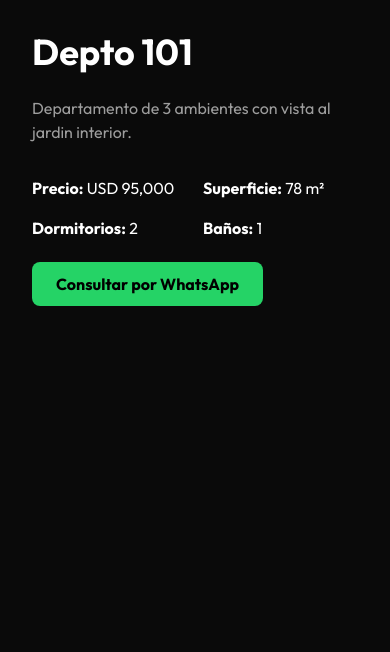
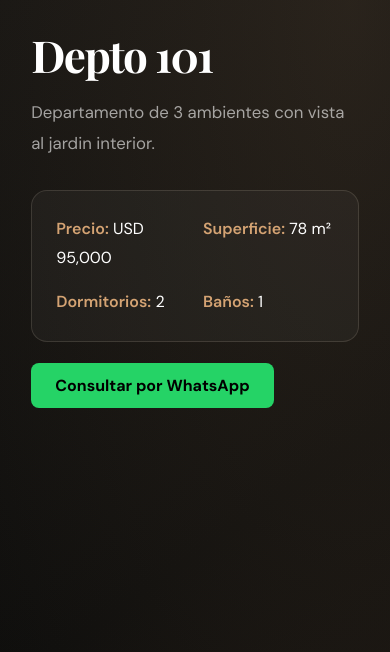
Before and after one commit to yisus-98q/torre-aurora, a Next.js app: page /departamento/101 in a window 390 px wide. Shown: the top 652 px of the page. Built offline with nearby package versions, Linux system fonts and the light colour scheme.

Commit message:
Add responsive premium styling

```diff
--- a/app/departamento/[id]/page.tsx
+++ b/app/departamento/[id]/page.tsx
@@ -21,7 +21,7 @@ export default function DeptoPage() {
   );
 
   return (
-    <div className="min-h-screen bg-neutral-950 text-white p-8">
+    <div className="dept-detail-page min-h-screen bg-neutral-950 text-white p-8">
       <h1 className="text-4xl font-bold mb-6">Depto {depto.numero}</h1>
       <p className="text-white/60 mb-8">{depto.descripcion}</p>
       <div className="grid grid-cols-2 gap-4">
--- a/app/disponibles/page.tsx
+++ b/app/disponibles/page.tsx
@@ -11,13 +11,13 @@ export default function DisponiblesPage() {
   const deptos = useEdificioStore(s => s.deptosFiltrados)();
 
   return (
-    <main className="min-h-screen bg-neutral-950 text-white p-6 sm:p-12 overflow-auto">
+    <main className="availability-page min-h-screen bg-neutral-950 text-white p-6 sm:p-12 overflow-auto">
       <div className="max-w-6xl mx-auto">
         <Link href="/" className="text-sm text-white/60 hover:text-white">Volver al edificio</Link>
         <h1 className="text-4xl font-bold mt-4">Departamentos disponibles</h1>
         <p className="text-white/50 mt-2">{deptos.length} unidades</p>
 
-        <div className="mt-8 p-4 rounded-2xl bg-white/5 border border-white/10 grid grid-cols-1 sm:grid-cols-4 gap-4">
+        <div className="filter-panel mt-8 p-4 rounded-2xl bg-white/5 border border-white/10 grid grid-cols-1 sm:grid-cols-4 gap-4">
           <label className="flex flex-col gap-1 text-sm">
             <span className="text-white/50">Precio max</span>
             <input type="range" min={50000} max={500000} step={10000} value={filtros.precioMax} onChange={e => setFiltros({ precioMax: Number(e.target.value) })} />
@@ -46,7 +46,7 @@ export default function DisponiblesPage() {
 
         <div className="mt-8 grid grid-cols-1 sm:grid-cols-2 lg:grid-cols-3 gap-6">
           {deptos.map(d => (
-            <Link key={d.id} href={`/departamento/${d.id}`} className="group rounded-2xl overflow-hidden bg-white/5 border border-white/10 hover:border-blue-500/50 transition-colors">
+            <Link key={d.id} href={`/departamento/${d.id}`} className="unit-card group rounded-2xl overflow-hidden bg-white/5 border border-white/10 hover:border-blue-500/50 transition-colors">
               <div className="aspect-video bg-neutral-800 overflow-hidden">
                 {d.fotos[0] && <img src={d.fotos[0].url} alt={d.fotos[0].alt} className="w-full h-full object-cover group-hover:scale-105 transition-transform duration-500" />}
               </div>
--- a/app/globals.css
+++ b/app/globals.css
@@ -1,12 +1,308 @@
-@import url("https://fonts.googleapis.com/css2?family=Outfit:wght@300;400;500;600;700&display=swap");
+@import url("https://fonts.googleapis.com/css2?family=DM+Sans:wght@400;500;600;700&family=Playfair+Display:wght@500;600;700&display=swap");
 @tailwind base;
 @tailwind components;
 @tailwind utilities;
 
-html, body {
+:root {
+  color-scheme: dark;
+  --aurora-ink: #10100f;
+  --aurora-surface: rgba(28, 27, 24, 0.84);
+  --aurora-line: rgba(232, 219, 199, 0.14);
+  --aurora-gold: #d4a373;
+  --aurora-sand: #e8dbc7;
+}
+
+*,
+*::before,
+*::after {
+  box-sizing: border-box;
+}
+
+html,
+body {
+  min-height: 100%;
   margin: 0;
   padding: 0;
-  overflow: hidden;
-  background: #0a0a0f;
-  font-family: "Outfit", sans-serif;
+  background: var(--aurora-ink);
+  font-family: "DM Sans", sans-serif;
 }
+
+body {
+  overflow-x: hidden;
+  color: #f5f2ec;
+  background-image: radial-gradient(ellipse at 50% -20%, rgba(212, 163, 115, 0.1), transparent 55%);
+  -webkit-font-smoothing: antialiased;
+  text-rendering: optimizeLegibility;
+}
+
+h1,
+h2,
+h3 {
+  font-family: "Playfair Display", Georgia, serif;
+  font-weight: 600;
+  letter-spacing: -0.035em;
+}
+
+button,
+input,
+select {
+  font: inherit;
+}
+
+::selection {
+  color: #17120d;
+  background: var(--aurora-gold);
+}
+
+:focus-visible {
+  outline: 2px solid var(--aurora-gold);
+  outline-offset: 3px;
+}
+
+.site-navbar {
+  min-height: 78px;
+  padding-inline: clamp(1.25rem, 5vw, 4.5rem);
+  border-bottom: 1px solid rgba(232, 219, 199, 0.08);
+  background: linear-gradient(180deg, rgba(12, 12, 11, 0.88), rgba(12, 12, 11, 0.24)) !important;
+  backdrop-filter: blur(14px);
+}
+
+.site-navbar > a {
+  text-decoration: none;
+  transition: opacity 180ms ease;
+}
+
+.site-navbar > a:hover {
+  opacity: 0.82;
+}
+
+.site-navbar > a span span {
+  color: var(--aurora-gold) !important;
+}
+
+.site-navbar nav a {
+  position: relative;
+  padding-block: 0.5rem;
+  color: rgba(245, 242, 236, 0.72);
+  letter-spacing: 0.035em;
+  text-decoration: none;
+  transition: color 180ms ease;
+}
+
+.site-navbar nav a:hover {
+  color: var(--aurora-sand);
+}
+
+.site-navbar nav a::after {
+  position: absolute;
+  right: 0;
+  bottom: 0;
+  left: 0;
+  height: 1px;
+  background: var(--aurora-gold);
+  content: "";
+  transform: scaleX(0);
+  transform-origin: left;
+  transition: transform 180ms ease;
+}
+
+.site-navbar nav a:hover::after {
+  transform: scaleX(1);
+}
+
+.hero-copy {
+  top: clamp(6.5rem, 18vh, 10rem);
+  left: clamp(1.5rem, 7vw, 6.5rem);
+  max-width: min(32rem, 82vw);
+}
+
+.hero-copy h1 {
+  font-size: clamp(3.25rem, 7.2vw, 6.25rem);
+  line-height: 0.98;
+  text-wrap: balance;
+}
+
+.hero-copy h1 span {
+  color: var(--aurora-gold) !important;
+}
+
+.hero-copy p {
+  max-width: 25rem;
+  color: rgba(245, 242, 236, 0.68);
+  font-size: clamp(0.9rem, 1.2vw, 1.05rem);
+  line-height: 1.7;
+}
+
+.site-footer {
+  padding: 1.25rem 1rem;
+  border-top: 1px solid rgba(232, 219, 199, 0.08);
+  background: linear-gradient(0deg, rgba(12, 12, 11, 0.72), transparent);
+  color: rgba(232, 219, 199, 0.54) !important;
+  font-size: 0.68rem;
+  letter-spacing: 0.12em;
+  text-transform: uppercase;
+}
+
+.dept-panel {
+  border-color: var(--aurora-line) !important;
+  background: linear-gradient(155deg, rgba(31, 29, 25, 0.97), rgba(15, 15, 14, 0.96)) !important;
+  box-shadow: -24px 0 70px rgba(0, 0, 0, 0.38) !important;
+}
+
+.availability-page {
+  padding-top: clamp(5.5rem, 10vw, 7.5rem);
+  background:
+    radial-gradient(ellipse at 85% 0%, rgba(212, 163, 115, 0.1), transparent 32rem),
+    linear-gradient(145deg, #151412 0%, #0d0d0c 56%, #14110e 100%) !important;
+}
+
+.availability-page > div > a:first-child {
+  color: rgba(232, 219, 199, 0.62);
+  text-decoration: none;
+  transition: color 180ms ease;
+}
+
+.availability-page > div > a:first-child:hover {
+  color: var(--aurora-gold);
+}
+
+.availability-page h1 {
+  margin-top: 1.5rem;
+  font-size: clamp(2.5rem, 5vw, 4.25rem);
+  line-height: 1.05;
+}
+
+.filter-panel {
+  border-color: var(--aurora-line) !important;
+  border-radius: 1.25rem !important;
+  background: var(--aurora-surface) !important;
+  box-shadow: 0 20px 60px rgba(0, 0, 0, 0.2);
+  backdrop-filter: blur(18px);
+}
+
+.filter-panel label > span:first-child {
+  color: rgba(232, 219, 199, 0.64) !important;
+  font-size: 0.72rem;
+  font-weight: 600;
+  letter-spacing: 0.08em;
+  text-transform: uppercase;
+}
+
+.filter-panel select {
+  min-height: 44px;
+  border-color: var(--aurora-line) !important;
+  border-radius: 0.75rem !important;
+  background-color: rgba(12, 12, 11, 0.72) !important;
+  color: #f5f2ec;
+}
+
+.filter-panel input[type="range"] {
+  accent-color: var(--aurora-gold);
+}
+
+.filter-panel button {
+  min-height: 44px;
+  border-color: rgba(212, 163, 115, 0.36) !important;
+  color: var(--aurora-sand);
+  transition: background-color 180ms ease, border-color 180ms ease;
+}
+
+.filter-panel button:hover {
+  border-color: var(--aurora-gold) !important;
+  background: rgba(212, 163, 115, 0.1) !important;
+}
+
+.unit-card {
+  border-color: var(--aurora-line) !important;
+  border-radius: 1.25rem !important;
+  background: rgba(255, 255, 255, 0.035) !important;
+  transition: transform 220ms ease, border-color 220ms ease, box-shadow 220ms ease;
+}
+
+.unit-card:hover {
+  transform: translateY(-5px);
+  border-color: rgba(212, 163, 115, 0.6) !important;
+  box-shadow: 0 24px 52px rgba(0, 0, 0, 0.28);
+}
+
+.unit-card > div:first-child {
+  background: #29251f;
+}
+
+.unit-card img {
+  transition: transform 500ms cubic-bezier(0.2, 0.7, 0.2, 1);
+}
+
+.unit-card > div:last-child > div:last-child p {
+  color: var(--aurora-gold) !important;
+}
+
+.dept-detail-page {
+  padding: clamp(2rem, 8vw, 6rem) clamp(1.25rem, 8vw, 7rem);
+  background:
+    radial-gradient(ellipse at 90% 0%, rgba(212, 163, 115, 0.12), transparent 30rem),
+    linear-gradient(145deg, #151412 0%, #0d0d0c 62%, #14110e 100%) !important;
+}
+
+.dept-detail-page h1 {
+  max-width: 15ch;
+  margin-bottom: 1.25rem;
+  font-size: clamp(2.75rem, 6vw, 5rem);
+  line-height: 1.03;
+}
+
+.dept-detail-page > p {
+  max-width: 42rem;
+  font-size: 1.05rem;
+  line-height: 1.8;
+}
+
+.dept-detail-page > div.grid {
+  max-width: 42rem;
+  padding: 1.5rem;
+  border: 1px solid var(--aurora-line);
+  border-radius: 1rem;
+  background: rgba(255, 255, 255, 0.035);
+  line-height: 1.8;
+}
+
+.dept-detail-page strong {
+  color: var(--aurora-gold);
+  font-weight: 600;
+}
+
+@media (max-width: 640px) {
+  .site-navbar {
+    min-height: 68px;
+  }
+
+  .site-navbar > a span {
+    font-size: 1.2rem;
+  }
+
+  .hero-copy {
+    top: 6rem;
+    left: 1.25rem;
+  }
+
+  .hero-copy h1 {
+    font-size: clamp(3rem, 13vw, 4.5rem);
+  }
+
+  .site-footer {
+    padding-bottom: max(1rem, env(safe-area-inset-bottom));
+    font-size: 0.58rem;
+    letter-spacing: 0.08em;
+  }
+}
+
+@media (prefers-reduced-motion: reduce) {
+  *,
+  *::before,
+  *::after {
+    scroll-behavior: auto !important;
+    animation-duration: 0.01ms !important;
+    animation-iteration-count: 1 !important;
+    transition-duration: 0.01ms !important;
+  }
+}
--- a/components/ui/Footer.tsx
+++ b/components/ui/Footer.tsx
@@ -1,6 +1,6 @@
 export default function Footer() {
   return (
-    <footer className="absolute bottom-0 inset-x-0 py-4 text-center text-white/40 text-xs pointer-events-none">
+    <footer className="site-footer absolute bottom-0 inset-x-0 py-4 text-center text-white/40 text-xs pointer-events-none">
       (c) 2025 Torre Aurora - Todos los derechos reservados
     </footer>
   );
--- a/components/ui/HeroOverlay.tsx
+++ b/components/ui/HeroOverlay.tsx
@@ -5,7 +5,7 @@ export default function HeroOverlay() {
   const seleccionado = useEdificioStore(s => s.seleccionado);
   if (seleccionado) return null;
   return (
-    <div className="absolute top-24 left-6 sm:left-10 max-w-sm text-white pointer-events-none">
+    <div className="hero-copy absolute top-24 left-6 sm:left-10 max-w-sm text-white pointer-events-none">
       <h1 className="text-4xl sm:text-5xl font-bold leading-tight">
         Vivi la<br /><span className="text-[#d4a373]">experiencia</span><br />en 3D
       </h1>
--- a/components/ui/Navbar.tsx
+++ b/components/ui/Navbar.tsx
@@ -3,7 +3,7 @@ import Link from "next/link";
 
 export default function Navbar() {
   return (
-    <header className="fixed top-0 inset-x-0 z-40 flex items-center justify-between px-6 py-4 bg-gradient-to-b from-black/70 to-transparent">
+    <header className="site-navbar fixed top-0 inset-x-0 z-40 flex items-center justify-between px-6 py-4 bg-gradient-to-b from-black/70 to-transparent">
       <Link href="/" className="text-white font-semibold tracking-wide">
         <span className="text-2xl font-light">
           TORRE <span className="text-[#d4a373] font-bold">AURORA</span>
--- a/components/ui/PanelDepto.tsx
+++ b/components/ui/PanelDepto.tsx
@@ -28,7 +28,7 @@ export default function PanelDepto() {
           animate={{ x: 0, opacity: 1 }}
           exit={{ x: 450, opacity: 0 }}
           transition={{ type: "spring", stiffness: 260, damping: 30 }}
-          className="fixed right-0 top-0 h-full w-full sm:w-[420px] z-50 bg-[#111]/95 backdrop-blur-xl border-l border-white/10 text-white overflow-y-auto shadow-2xl"
+          className="dept-panel fixed right-0 top-0 h-full w-full sm:w-[420px] z-50 bg-[#111]/95 backdrop-blur-xl border-l border-white/10 text-white overflow-y-auto shadow-2xl"
         >
           <div className="relative h-72 bg-neutral-900">
             {depto.fotos[0] && (
```
